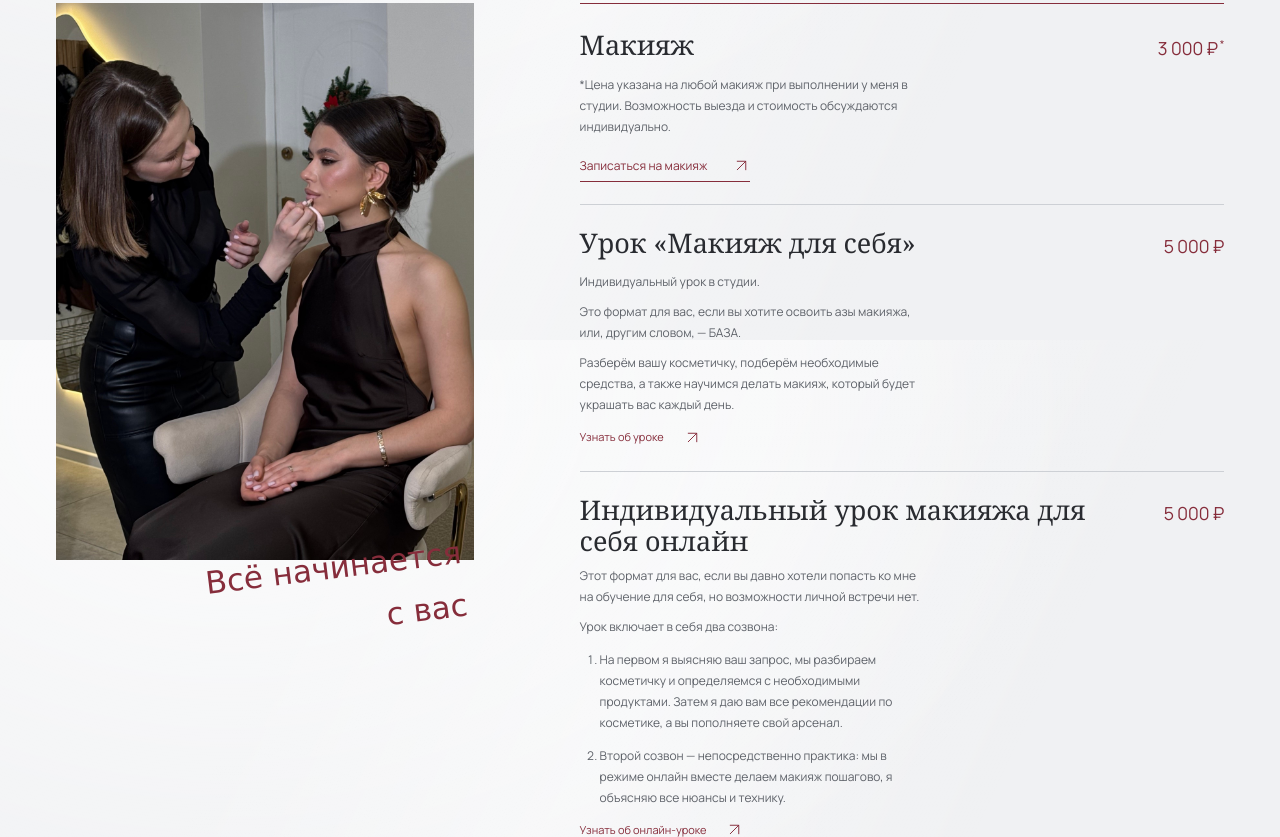
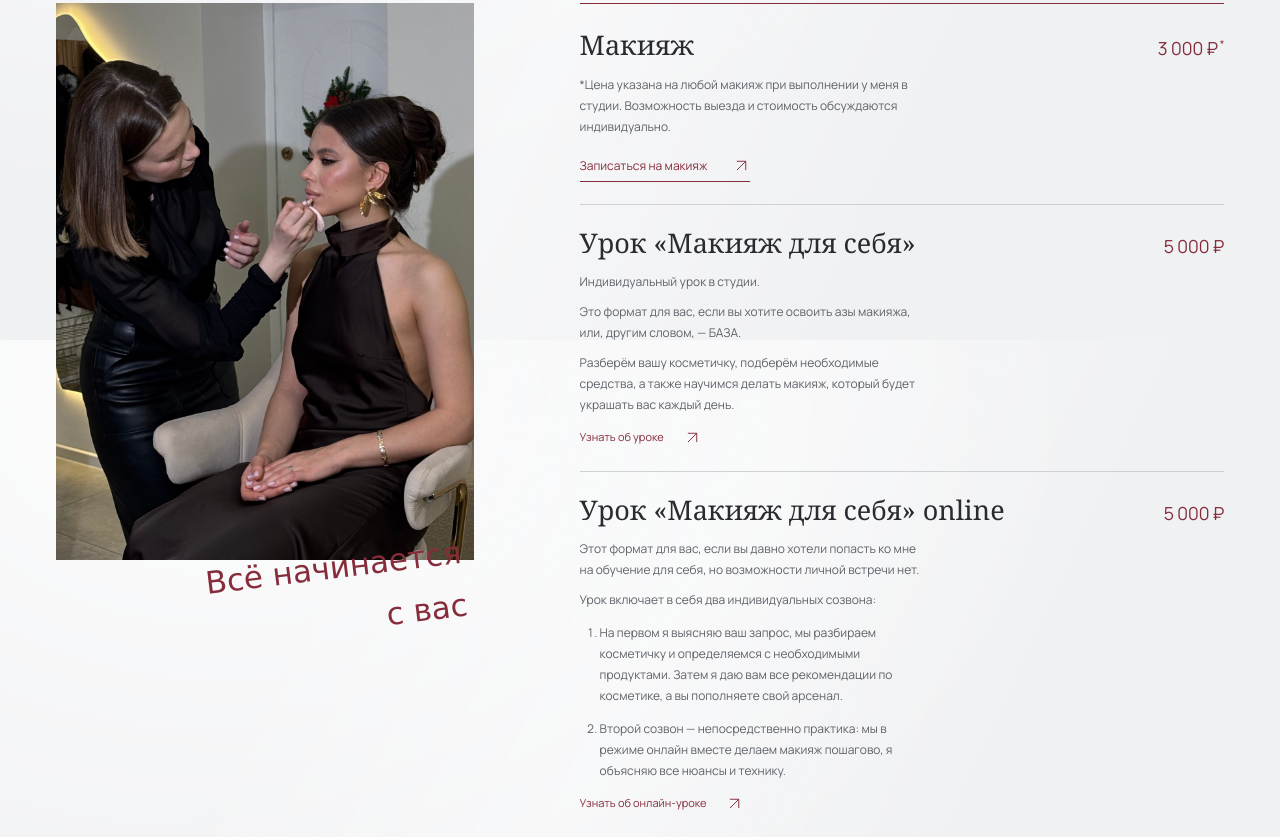
Before and after one commit to Mangelaro/valeria-pavlukhina-portfolio, a website: page index.html in a window 1280 px wide. Shown: the part 3660-4497 px from the top of the page. Drawn offline with Linux system fonts and the light colour scheme; a web font is replaced by a local one.

Commit message:
Shorten online lesson title and clarify individual calls

```diff
--- a/index.html
+++ b/index.html
@@ -62,7 +62,7 @@
       <div class="service-list">
         <article class="service service-featured"><div class="service-top"><h3>Макияж</h3><span class="price">3 000 ₽<sup class="price-footnote">*</sup></span></div><p>*Цена указана на любой макияж при выполнении у меня в студии. Возможность выезда и стоимость обсуждаются индивидуально.</p><a class="text-link" href="https://t.me/pavlukhina_valery?text=%D0%92%D0%B0%D0%BB%D0%B5%D1%80%D0%B8%D1%8F%2C%20%D0%B7%D0%B4%D1%80%D0%B0%D0%B2%D1%81%D1%82%D0%B2%D1%83%D0%B9%D1%82%D0%B5!%20%D0%A5%D0%BE%D1%87%D1%83%20%D0%B7%D0%B0%D0%BF%D0%B8%D1%81%D0%B0%D1%82%D1%8C%D1%81%D1%8F%20%D0%BD%D0%B0%20%D0%BC%D0%B0%D0%BA%D0%B8%D1%8F%D0%B6." target="_blank" rel="noopener noreferrer">Записаться на макияж <svg class="icon-arrow" viewBox="0 0 24 24" aria-hidden="true" focusable="false"><path d="M6 18 18 6M6 6h12v12"/></svg></a></article>
         <article class="service"><div class="service-top"><h3>Урок «Макияж для себя»</h3><span class="price">5 000 ₽</span></div><p>Индивидуальный урок в студии.</p><p>Это формат для вас, если вы хотите освоить азы макияжа, или, другим словом, — БАЗА.</p><p>Разберём вашу косметичку, подберём необходимые средства, а также научимся делать макияж, который будет украшать вас каждый день.</p><a class="service-link" data-booking="Хочу узнать об индивидуальном уроке «Макияж для себя» офлайн." href="https://t.me/pavlukhina_valery" target="_blank" rel="noopener noreferrer">Узнать об уроке <svg class="icon-arrow" viewBox="0 0 24 24" aria-hidden="true" focusable="false"><path d="M6 18 18 6M6 6h12v12"/></svg></a></article>
-        <article class="service"><div class="service-top"><h3>Индивидуальный урок макияжа для себя онлайн</h3><span class="price">5 000 ₽</span></div><p>Этот формат для вас, если вы давно хотели попасть ко мне на обучение для себя, но возможности личной встречи нет.</p><p>Урок включает в себя два созвона:</p><ol class="service-steps"><li>На первом я выясняю ваш запрос, мы разбираем косметичку и определяемся с необходимыми продуктами. Затем я даю вам все рекомендации по косметике, а вы пополняете свой арсенал.</li><li>Второй созвон — непосредственно практика: мы в режиме онлайн вместе делаем макияж пошагово, я объясняю все нюансы и технику.</li></ol><a class="service-link" data-booking="Хочу узнать об индивидуальном уроке «Макияж для себя» онлайн." href="https://t.me/pavlukhina_valery" target="_blank" rel="noopener noreferrer">Узнать об онлайн-уроке <svg class="icon-arrow" viewBox="0 0 24 24" aria-hidden="true" focusable="false"><path d="M6 18 18 6M6 6h12v12"/></svg></a></article>
+        <article class="service"><div class="service-top"><h3>Урок «Макияж для себя» online</h3><span class="price">5 000 ₽</span></div><p>Этот формат для вас, если вы давно хотели попасть ко мне на обучение для себя, но возможности личной встречи нет.</p><p>Урок включает в себя два индивидуальных созвона:</p><ol class="service-steps"><li>На первом я выясняю ваш запрос, мы разбираем косметичку и определяемся с необходимыми продуктами. Затем я даю вам все рекомендации по косметике, а вы пополняете свой арсенал.</li><li>Второй созвон — непосредственно практика: мы в режиме онлайн вместе делаем макияж пошагово, я объясняю все нюансы и технику.</li></ol><a class="service-link" data-booking="Хочу узнать об индивидуальном уроке «Макияж для себя» онлайн." href="https://t.me/pavlukhina_valery" target="_blank" rel="noopener noreferrer">Узнать об онлайн-уроке <svg class="icon-arrow" viewBox="0 0 24 24" aria-hidden="true" focusable="false"><path d="M6 18 18 6M6 6h12v12"/></svg></a></article>
         <article class="service"><div class="service-top"><h3>Курс «Макияж для себя»</h3><span class="price">13 000 ₽</span></div><p>Три урока макияжа для себя.</p><p>Этот формат для вас, если вы хотите погрузиться в мир макияжа более детально.</p><p>Начинаем с базы: подготовка кожи, создание тона, основы коррекции лица. Далее постепенно наращиваем сложность материала, и на выходе вы получаете самые востребованные техники макияжа, которые сможете применять в своей жизни и адаптировать под любое событие.</p><p>Программа составляется индивидуально, исходя из вашего запроса.</p><a class="service-link" data-booking="Хочу узнать о курсе «Макияж для себя» из трёх уроков." href="https://t.me/pavlukhina_valery" target="_blank" rel="noopener noreferrer">Узнать о курсе <svg class="icon-arrow" viewBox="0 0 24 24" aria-hidden="true" focusable="false"><path d="M6 18 18 6M6 6h12v12"/></svg></a></article>
         <article class="service"><div class="service-top"><h3>Подбор косметики online</h3><span class="price">1 500 ₽</span></div><p>Эта услуга для вас, если вы давно хотите собрать косметичку из рабочих продуктов, но теряетесь в магазине от изобилия косметики. Я помогу подобрать именно то, что нужно вам, и отправлю ссылки на все продукты в личные сообщения.</p><a class="service-link" data-booking="Хочу записаться на онлайн-консультацию по подбору косметики." href="https://t.me/pavlukhina_valery" target="_blank" rel="noopener noreferrer">Подобрать косметику <svg class="icon-arrow" viewBox="0 0 24 24" aria-hidden="true" focusable="false"><path d="M6 18 18 6M6 6h12v12"/></svg></a></article>
         <article class="service"><div class="service-top"><h3>Курс «Визажист с нуля»</h3><span class="price price-request">По запросу</span></div><p>Этот формат для вас, если вы хотите погрузиться в мир макияжа более детально.</p><p>Начинаем с базы: подготовка кожи, создание тона, основы коррекции лица. Далее постепенно наращиваем сложность материала, и на выходе вы получаете самые востребованные техники макияжа, которые сможете применять в своей жизни и адаптировать под любое событие.</p><p>Программа составляется индивидуально, исходя из вашего запроса.</p><a class="service-link" data-booking="Хочу узнать программу и стоимость базового курса «Визажист с нуля»." href="https://t.me/pavlukhina_valery" target="_blank" rel="noopener noreferrer">Узнать программу и цену <svg class="icon-arrow" viewBox="0 0 24 24" aria-hidden="true" focusable="false"><path d="M6 18 18 6M6 6h12v12"/></svg></a></article>
```
